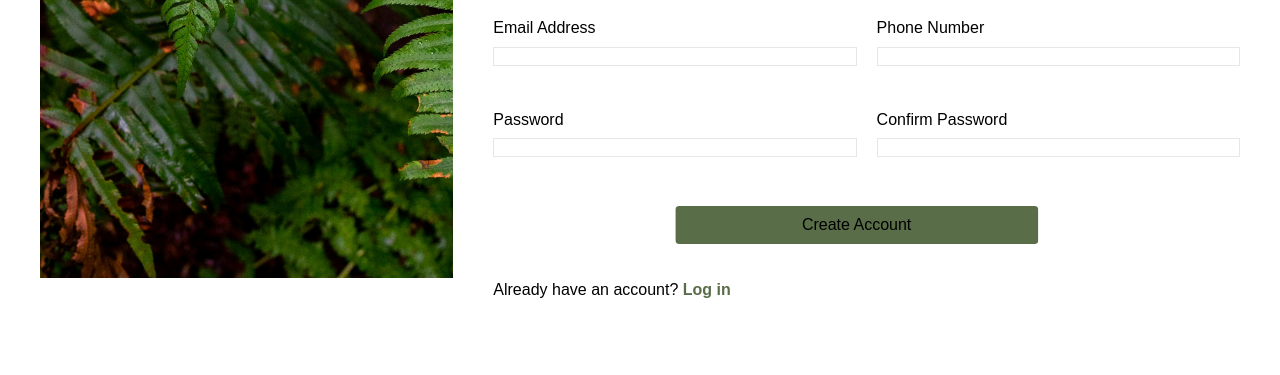
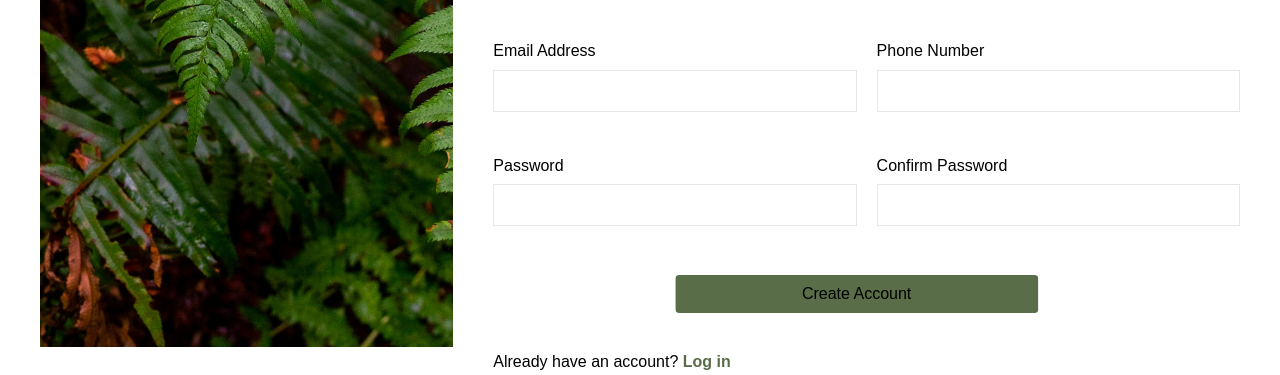
Before and after one commit to zevinal/odinproject-js, a plain HTML site: page Sign-up Form/index.html in a window 1280 px wide. Shown: the part 659-1034 px from the top of the page. Before the commit the page ends 962 px from the top, so only its background shows below. Drawn offline with Linux system fonts and the light colour scheme; a web font is replaced by a local one.

Commit message:
Fixed sizing issues on form inputs

```diff
--- a/Sign-up Form/css/main.css
+++ b/Sign-up Form/css/main.css
@@ -124,6 +124,9 @@ a {
 .form-control {
   border: 1px solid #E5E7EB;
   margin-bottom: 20px;
+  line-height: 1.25;
+  height: calc(2.5rem + 2px);
+  font-size: 1rem;
 }
 .form-control:invalid {
   border: 1px solid red;
```
